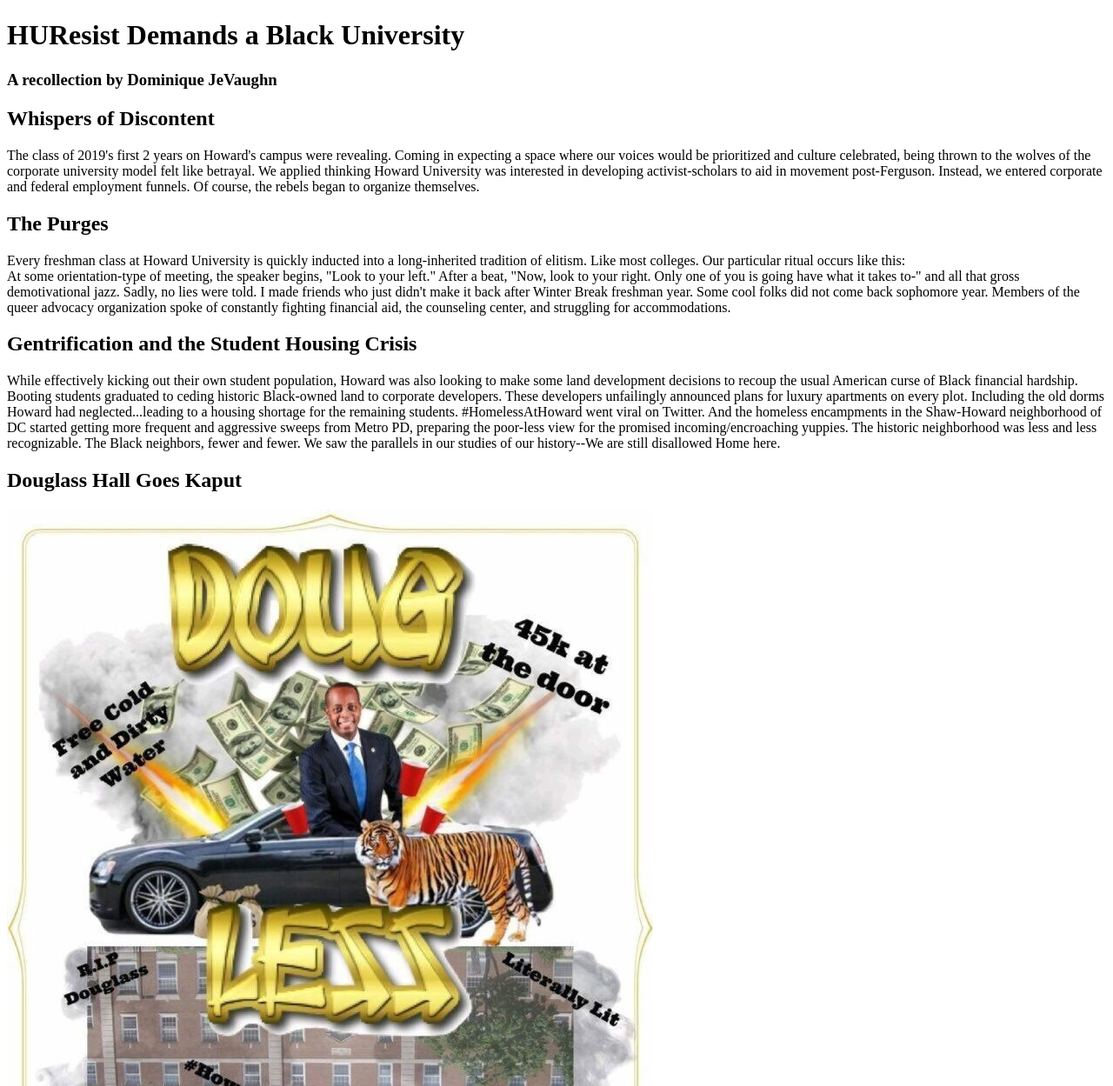
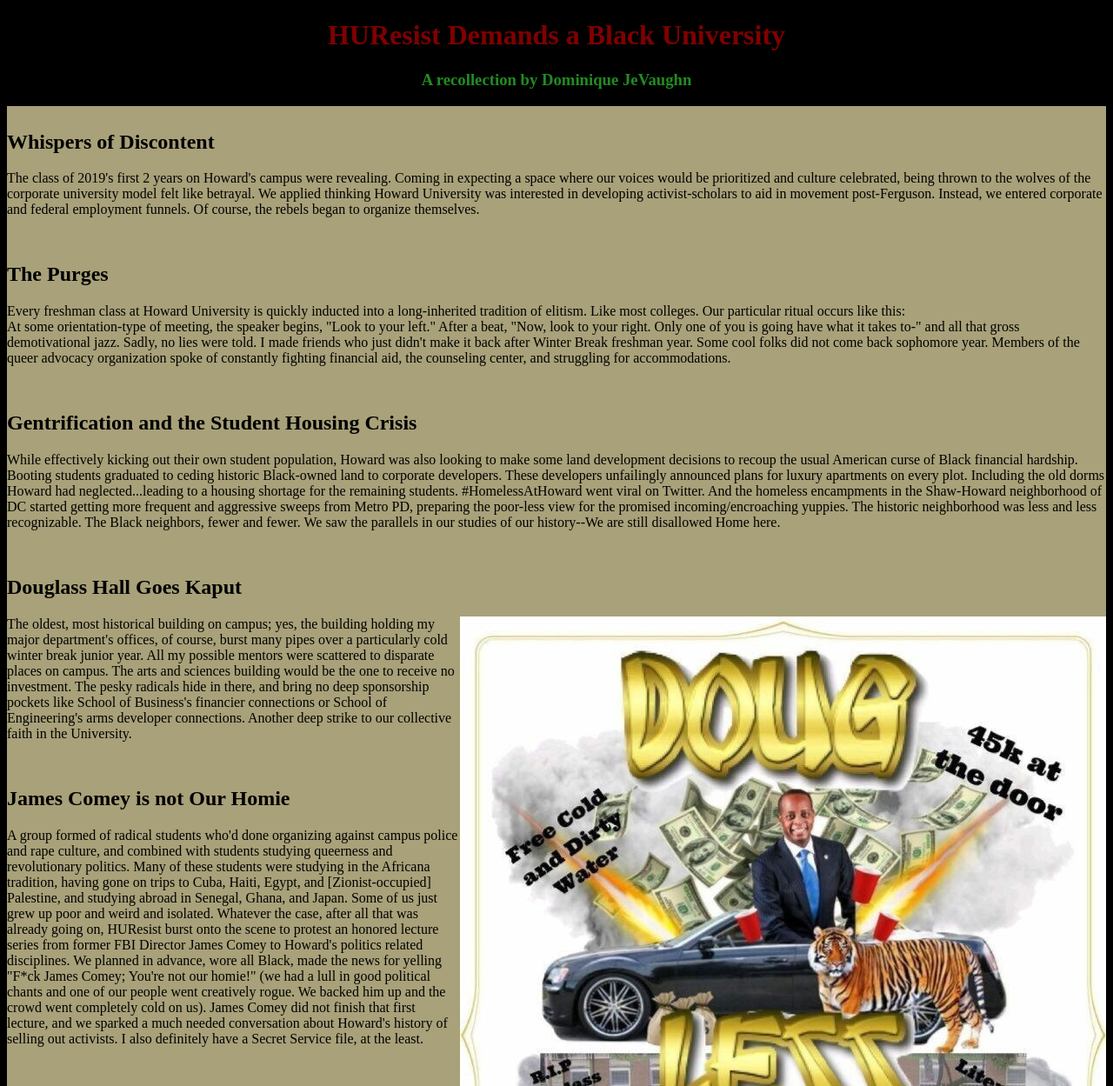
Before and after one commit to STL-LC101-Sept-22/js-assignment-4-html-me-something-djh007ktr, a website: page index.html in a window 1280 px wide. Shown: the part 311-1560 px from the top of the page at 87% size. Drawn offline with Linux system fonts and the light colour scheme.

Commit message:
This is the preliminary CSS additions

```diff
--- a/index.html
+++ b/index.html
@@ -2,32 +2,36 @@
 <html>
    <head>
       <title>HUResist Demands a Black University</title>
+      <link rel="stylesheet" href="styles.css">
    </head>
    <body>
       <header>
          <img src="images\ArtKTSC.jpg" id="artHeader">
-         <h1>HUResist Demands a Black University</h1>
-         <h3>A recollection by Dominique JeVaughn</h3>
+         <div id="titleHead">
+            <h1>HUResist Demands a Black University</h1>
+            <h3>A recollection by Dominique JeVaughn</h3>
+         </div>
+
       </header>
       <main>
          <article>
-            <h2>Whispers of Discontent</h2>
             <p>
+               <h2>Whispers of Discontent</h2>
                The class of 2019&#39;s first 2 years on Howard&#39;s campus were revealing. Coming in expecting a space where our voices would be prioritized and culture celebrated,
                being thrown to the wolves of the corporate university model felt like betrayal. We applied thinking Howard University was interested in developing
                activist-scholars to aid in movement post-Ferguson. Instead, we entered corporate and federal employment funnels. Of course, the rebels began to organize themselves.
             </p>
 
-            <h2>The Purges</h2>
-            <p>
+            <p id="testP" class="funParagraph">
+               <h2>The Purges</h2>
                Every freshman class at Howard University is quickly inducted into a long-inherited tradition of elitism. Like most colleges. Our particular ritual occurs like this: <br />
                At some orientation-type of meeting, the speaker begins, &#34;Look to your left.&#34; After a beat, &#34;Now, look to your right. Only one of you is going have what it takes to-&#34;
                and all that gross demotivational jazz. Sadly, no lies were told. I made friends who just didn&#39;t make it back after Winter Break freshman year. Some cool folks did not come
                back sophomore year. Members of the queer advocacy organization spoke of constantly fighting financial aid, the counseling center, and struggling for accommodations.
             </p>
 
-            <h2>Gentrification and the Student Housing Crisis</h2>
             <p>
+               <h2>Gentrification and the Student Housing Crisis</h2>
                While effectively kicking out their own student population, Howard was also looking to make some land development decisions to recoup the usual American curse of Black
                financial hardship. Booting students graduated to ceding historic Black-owned land to corporate developers. These developers unfailingly announced plans for luxury
                apartments on every plot. Including the old dorms Howard had neglected...leading to a housing shortage for the remaining students. #HomelessAtHoward went viral on Twitter.
@@ -36,16 +40,16 @@
                of our history--We are still disallowed Home here.
             </p>
 
-            <h2>Douglass Hall Goes Kaput</h2><img src="images\DougLESShall.jpg" id="douglassDarty">
             <p>
+               <h2>Douglass Hall Goes Kaput</h2><img src="images\DougLESShall.jpg" id="douglassDarty">
                The oldest, most historical building on campus; yes, the building holding my major department&#39;s offices, of course, burst many pipes over a particularly cold
                winter break junior year. All my possible mentors were scattered to disparate places on campus. The arts and sciences building would be the one to receive no investment.
                The pesky radicals hide in there, and bring no deep sponsorship pockets like School of Business&#39;s financier connections or School of Engineering&#39;s arms developer
                connections. Another deep strike to our collective faith in the University.
             </p>
 
-            <h2>James Comey is not Our Homie</h2>
             <p>
+               <h2>James Comey is not Our Homie</h2>
                A group formed of radical students who&#39;d done organizing against campus police and rape culture, and combined with students studying queerness and revolutionary
                politics. Many of these students were studying in the Africana tradition, having gone on trips to Cuba, Haiti, Egypt, and [Zionist-occupied] Palestine, and studying
                abroad in Senegal, Ghana, and Japan. Some of us just grew up poor and weird and isolated. Whatever the case, after all that was already going on, HUResist burst
@@ -55,8 +59,8 @@
                out activists. I also definitely have a Secret Service file, at the least.
             </p>
 
-            <h2>Trump&#39;s Plantation: Devos?!</h2>
             <p>
+               <h2>Trump&#39;s Plantation: Devos?!</h2>
                Not officially HUResist, but maybe some affiliates, decided to voice frustration at the accumulated slights against the Black collective by &#39;our own&#39;
                university. We woke up to news headlines announcing that white supremacist Secretary of Education under Trump, Betsy Devos, had hosted a meeting of the University Board
                and the President. Students had been kept completely unaware, and felt yet more betrayal. We were learning too fast and too often that we could not escape white supremacy
@@ -67,16 +71,16 @@
                Trustees.
             </p>
 
-            <h2>THEE ILLUSTRIOUS Financial Aid Scandal</h2>
             <p>
+               <h2>THEE ILLUSTRIOUS Financial Aid Scandal</h2>
                This was in the <a href="https://www.foxnews.com/lifestyle/howard-university-student-accused-of-stealing-429000-in-financial-aid-buying-fancy-clothes">news big-time</a>!
                HUResist got a heads-up that the story was about to drop while we were already planning the A-Building Takeover. We got a huge influx of student support once the larger
                body found out and the entire story went viral on Twitter. We knew then that we were going to succeed for sure.
             </p>
             <img src="images\MinkOff.jpg" id="scandalDarty">
 
-            <h2>Creating the Kwame Ture Student Center</h2>
             <p>
+               <h2 id="mainHeading">Creating the Kwame Ture Student Center</h2>
                The takeover took weeks to plan. I actually came up with the physical, phased gameplan myself. HUResist set up a decoy rally that was also delivering connected info
                about internationalism and local struggles to connect the students&#39; grievances to. Meanwhile, HUResist members coordinated leading inconspicuous waves of students into
                the building. By the time campus police realized something was amiss, all the beginner waves were milling on the three accessible floors, and the rally was being led
@@ -87,8 +91,8 @@
                <img src="images\StudentPowerPhoto.jpg" id="studentPower">
             </p>
 
-            <h2>Epilogue: Most for Naught</h2>
             <p>
+               <h2>Epilogue: Most for Naught</h2>
                We made mistakes, but the most critical mistake we made, was leaving the building before clinching our most powerful demand: the resignation of the university
                President, Wayne A. I. Frederick (pictured here with the late and great Chadwick Boseman, rest in power), and the implementation of student democracy in university
                decisions.
--- a/styles.css
+++ b/styles.css
@@ -1 +1,51 @@
-/* Write your CSS here! */
+article {
+    background-color: rgb(168, 161, 121)
+}
+
+body {
+    margin: 8px;
+    display: 'block';
+    background-color: black;
+}
+
+h1 {
+    color: maroon;
+}
+
+h3 {
+    color: forestgreen;
+}
+
+img {
+    max-width: 100%;
+    height: auto;
+    margin-left: auto;
+    margin-right: auto;
+}
+
+p {
+    margin: 8px;
+    padding: 4px;
+}
+
+.funParagraph {
+    color: green;
+}
+
+#douglassDarty {
+    float: right;
+}
+
+#mainHeading {
+    color: red;
+}
+
+#titleHead {
+    background-color: black;
+    text-align: center;
+    margin: auto;
+}
+
+#trumpsPlantation {
+    width: 50%;
+}
```
